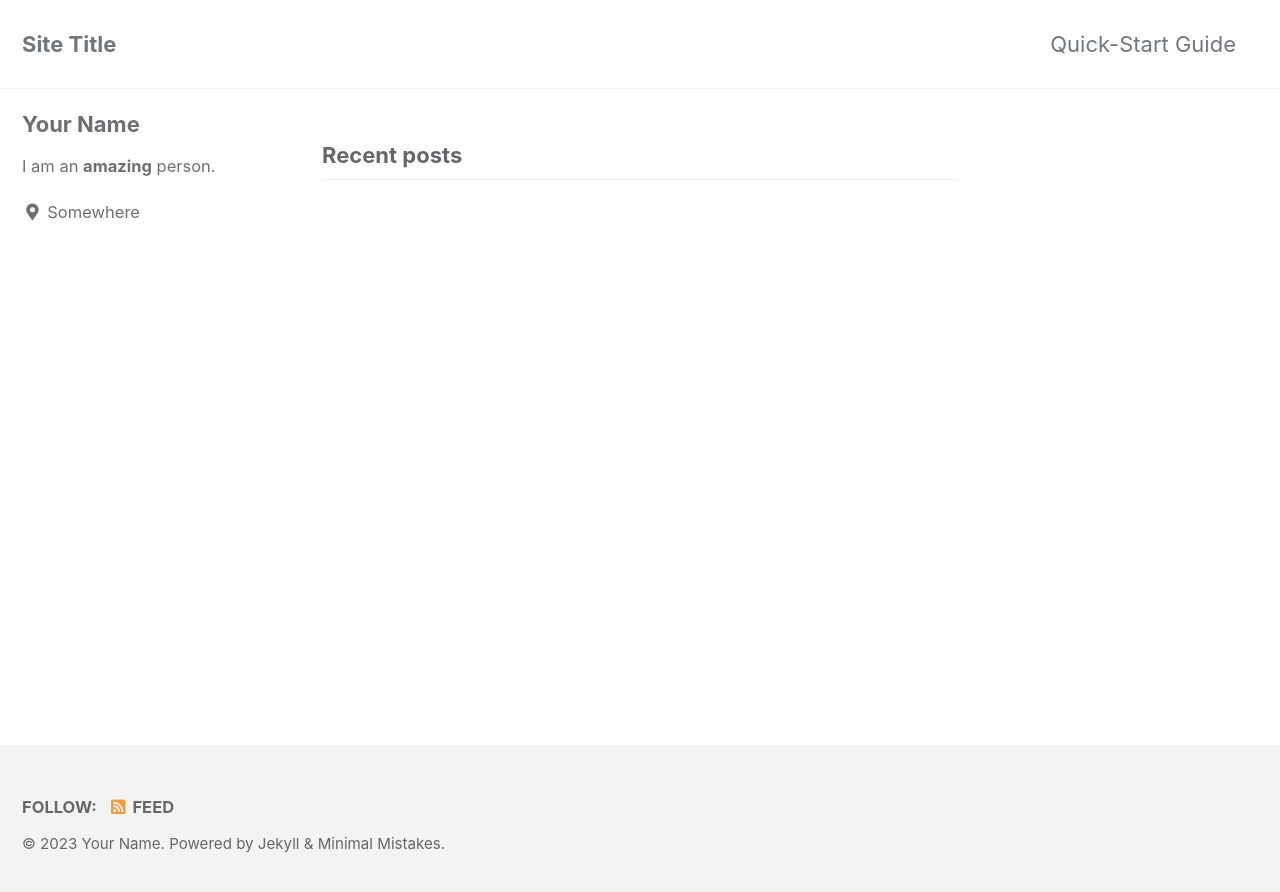
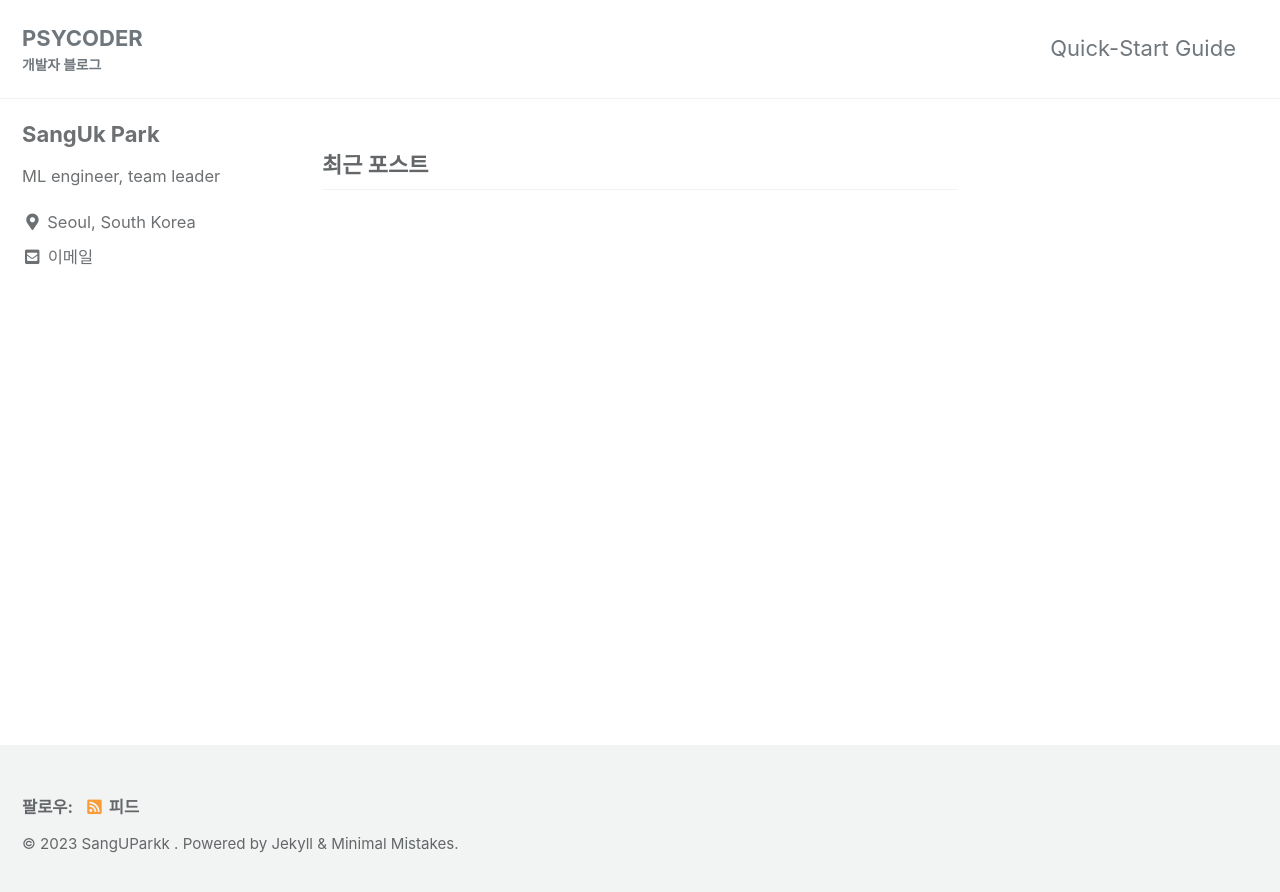
Before and after one commit to psycoder-sup/psycoder-sup, a Jekyll site: the page built from index.html, in a window 1280 px wide. Shown: the top 892 px of the page. Built offline with Jekyll 4.4.1, drawn with Linux system fonts in a browser that asks for light colours; cached includes are drawn as plain includes; the list of posts is cut into pages by our own code.

Commit message:
Update base info

```diff
--- a/_config.yml
+++ b/_config.yml
@@ -15,15 +15,15 @@
 minimal_mistakes_skin    : "default" # "air", "aqua", "contrast", "dark", "dirt", "neon", "mint", "plum", "sunrise"
 
 # Site Settings
-locale                   : "en-US"
-title                    : "Site Title"
+locale                   : "ko-KR"
+title                    : "PSYCODER"
 title_separator          : "-"
-subtitle                 : # site tagline that appears below site title in masthead
-name                     : "Your Name"
-description              : "An amazing website."
-url                      : # the base hostname & protocol for your site e.g. "https://mmistakes.github.io"
-baseurl                  : # the subpath of your site, e.g. "/blog"
-repository               : # GitHub username/repo-name e.g. "mmistakes/minimal-mistakes"
+subtitle                 : 개발자 블로그
+name                     : "SangUParkk "
+description              : "An enthusiast of learning new skills."
+url                      : "https://psycoder-sup.github.io"
+baseurl                  : "" # the subpath of your site, e.g. "/blog"
+repository               : "psycoder-sup/psycoder-sup.github.io"
 teaser                   : # path of fallback teaser image, e.g. "/assets/images/500x300.png"
 logo                     : # path of logo image to display in the masthead, e.g. "/assets/images/88x88.png"
 masthead_title           : # overrides the website title displayed in the masthead, use " " for no title
@@ -104,11 +104,11 @@ analytics:
 
 # Site Author
 author:
-  name             : "Your Name"
+  name             : "SangUk Park"
   avatar           : # path of avatar image, e.g. "/assets/images/bio-photo.jpg"
-  bio              : "I am an **amazing** person."
-  location         : "Somewhere"
-  email            :
+  bio              : "ML engineer, team leader"
+  location         : "Seoul, South Korea"
+  email            : "parksang1993@gmail.com"
   links:
     - label: "Email"
       icon: "fas fa-fw fa-envelope-square"
@@ -116,17 +116,17 @@ author:
     - label: "Website"
       icon: "fas fa-fw fa-link"
       # url: "https://your-website.com"
-    - label: "Twitter"
-      icon: "fab fa-fw fa-twitter-square"
+    # - label: "Twitter"
+    #   icon: "fab fa-fw fa-twitter-square"
       # url: "https://twitter.com/"
-    - label: "Facebook"
-      icon: "fab fa-fw fa-facebook-square"
+    # - label: "Facebook"
+    #   icon: "fab fa-fw fa-facebook-square"
       # url: "https://facebook.com/"
-    - label: "GitHub"
-      icon: "fab fa-fw fa-github"
+    # - label: "GitHub"
+    #   icon: "fab fa-fw fa-github"
       # url: "https://github.com/"
-    - label: "Instagram"
-      icon: "fab fa-fw fa-instagram"
+    # - label: "Instagram"
+    #   icon: "fab fa-fw fa-instagram"
       # url: "https://instagram.com/"
 
 # Site Footer
```
Also changed, not shown: 4 other files.
